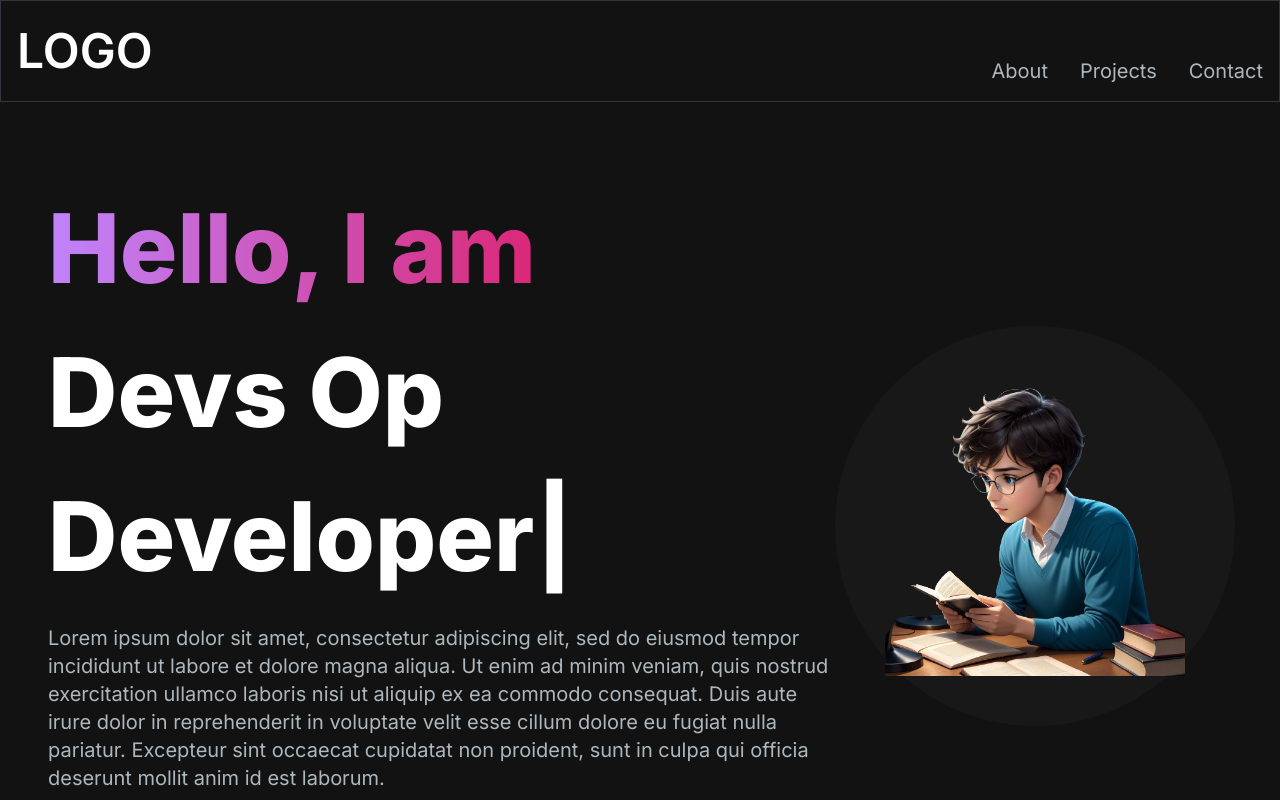
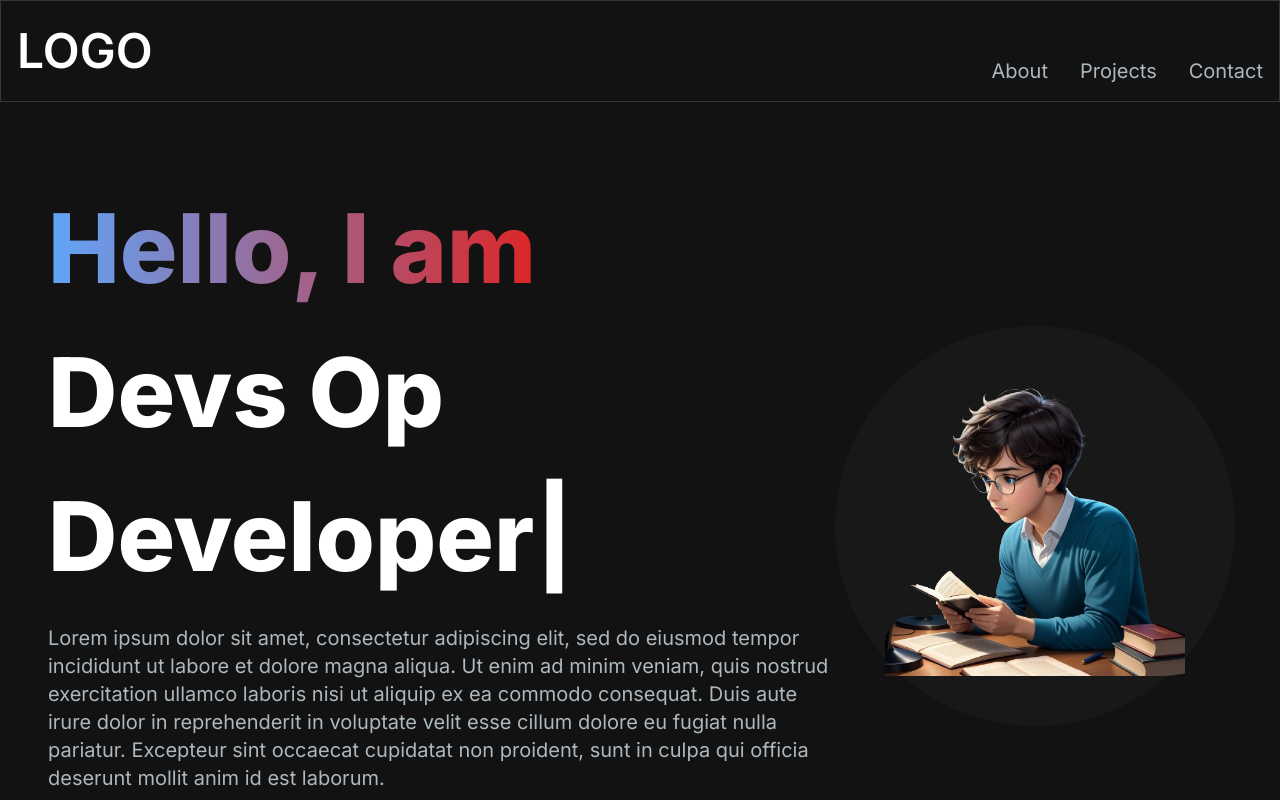
Before and after one commit to ngyongkang/nextjs-portfolio, a Next.js app: page / in a window 1280 px wide. Shown: the top 800 px of the page. Built offline with nearby package versions, Linux system fonts and the light colour scheme.

Commit message:
Changed site color to blue using global css.

```diff
--- a/tailwind.config.js
+++ b/tailwind.config.js
@@ -1,5 +1,5 @@
 /** @type {import('tailwindcss').Config} */
-import colors, { purple, pink } from 'tailwindcss/colors'
+import colors from 'tailwindcss/colors'
 
 module.exports = {
   content: [
@@ -17,8 +17,8 @@
     },
     colors: {
       ...colors,
-      primary: purple,
-      secondary: pink
+      primary: colors.blue,
+      secondary: colors.red
     }
   },
   plugins: [],
```
